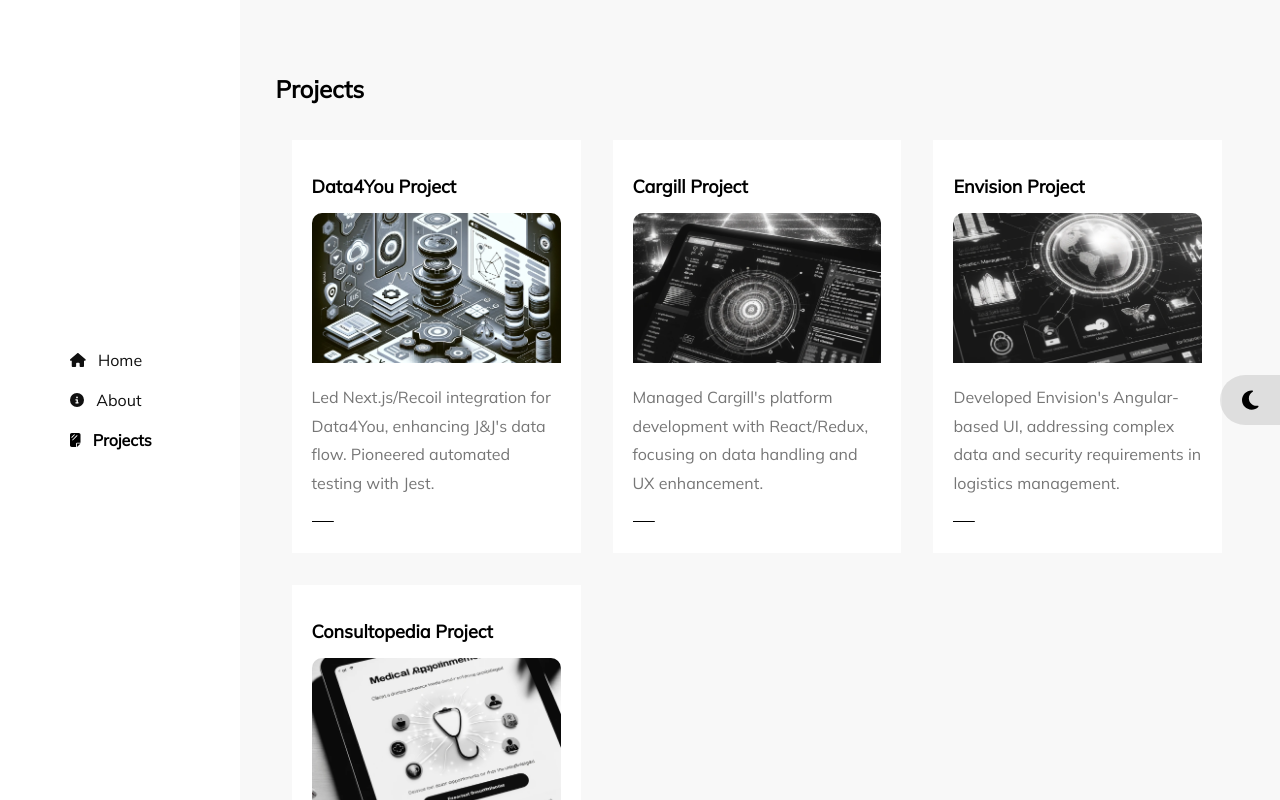
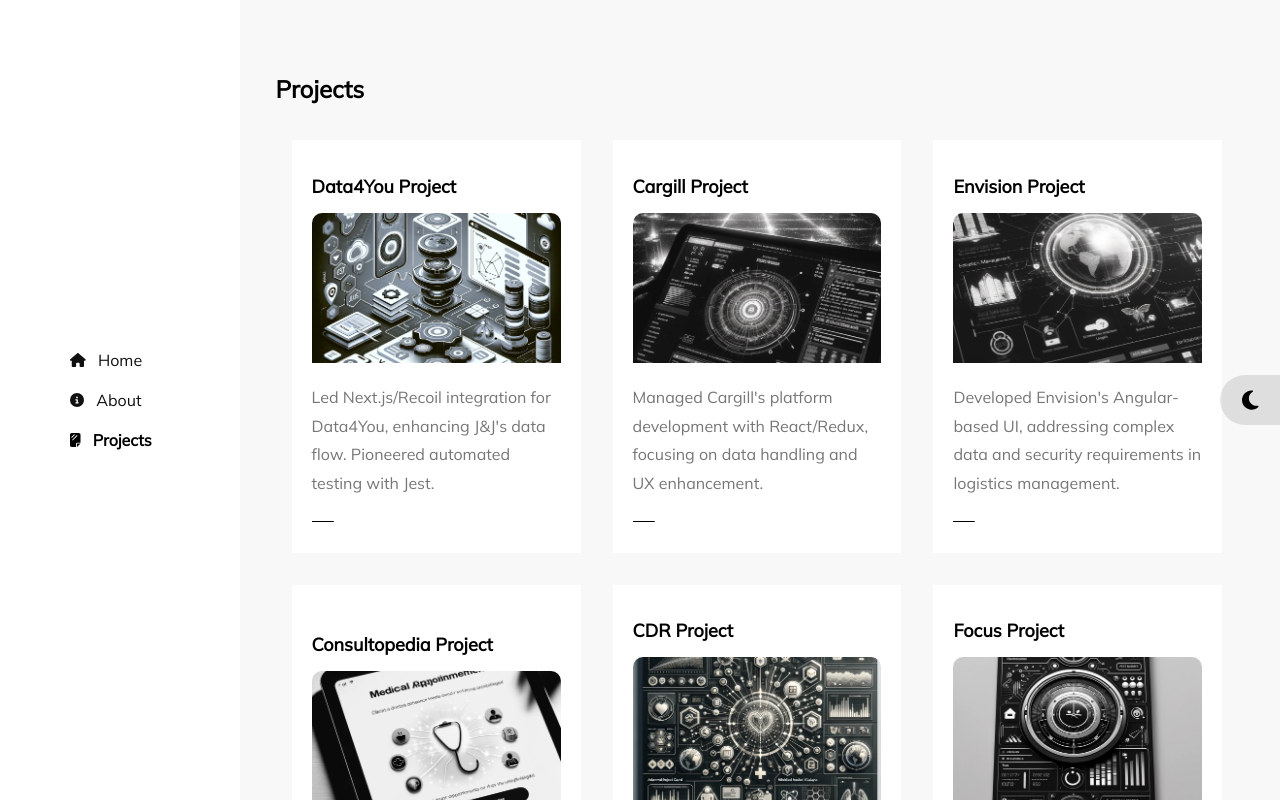
Before and after one commit to delwinmachan/portfolio1, a React (Create React App) app: page / in a window 1280 px wide. Both pictures are taken after a click on the item "Projects". Shown: the top 800 px of the page. Built offline with nearby package versions, Linux system fonts and the light colour scheme.

Commit message:
final commit in development

```diff
--- a/src/components/Card.module.scss
+++ b/src/components/Card.module.scss
@@ -144,91 +144,7 @@
     cursor: pointer;
   }
 
-  // .modalOverlay {
-  //   position: absolute;
-  //   top: 0;
-  //   left: 0;
-  //   right: 0;
-  //   bottom: 0;
-  //   display: flex;
-  //   width: 100%;
-  //   height: 100%;
-  //   justify-content: center;
-  //   align-items: center;
-  //   background-color: rgba(0, 0, 0, 0.8);
-  //   z-index: 1000; // Must be higher than the sidebar's z-index
-  //   // Allows scrolling if the content is larger than the viewport
-  //   @media (min-width: 392px) {
-  //     .modalContent {
-  //       width: 60%;
-  //     }
-  //     // margin: 8PX; // Two cards in a row
-  //   }
-  //   @media (min-width: 600px) {
-  //     .modalContent {
-  //       width: 60%;
-  //     } // Two cards in a row
-  //   }
 
-  //   @media (min-width: 768px) {
-  //     .modalContent {
-  //       width: 60%;
-  //     } // Three cards in a row
-  //   }
-  // }
-  // .modalContent {
-  //   background: var(--modalBackgroud); // Dark modal background
-  //   color: #f5f5f5; // Light text color
-  //   padding: 32px; // Padding around the modal content
-  //   border-radius: 8px;
-  //   max-width: 600px; // Maximum width of the modal
-  //   width: 100%;
-  //   box-shadow: 0 4px 10px rgba(0, 0, 0, 0.5); // Subtle shadow for depth
-  //   position: relative;
-  //   z-index: 1001;
-  //   margin-top: auto;
-  //   margin-bottom: auto; // These auto margins along with flex will center the modal vertically
-  //   background: var(--modalBackgroud);
-
-  //   .modalHeader {
-  //     display: flex;
-  //     justify-content: space-between;
-  //     align-items: center;
-  //     margin-bottom: 16px;
-
-  //     h2 {
-  //       margin: 0;
-  //     }
-
-  //     .closeButton {
-  //       cursor: pointer;
-  //       font-size: 24px;
-  //       color: #ccc; // Close button color
-  //       border: none;
-  //       background: none;
-  //     }
-  //   }
-
-  //   .modalBody {
-  //     p {
-  //       margin-top: 16px;
-  //       line-height: 1.6;
-  //     }
-  //     color: var(--colorHeader);
-  //   }
-
-  //   .modalFooter {
-  //     margin-top: 24px;
-  //     display: flex;
-  //     justify-content: center;
-  //     color: var(--colorHeader);
-  //     .socialIcons {
-  //       display: flex;
-  //       justify-content: center;
-  //       align-items: center;
-  //     }
-  //   }
-  // }
   .modalOverlay {
     position: fixed; // Use `fixed` instead of `absolute` to cover the entire viewport
     top: 0;
@@ -281,6 +197,7 @@
       padding: 32px; // Increase padding for larger screens
     }
   }
+  @media (max-width: 768px) {
 
   .modalHeader {
     display: flex;
@@ -288,6 +205,10 @@
     align-items: center;
     margin-bottom: 16px;
   }
+.readMoreIndicator span {
+  background-color: var(--cardBackgroundColor);
+    transform: translateX(0);
+}
 
   .closeButton {
     cursor: pointer;
@@ -350,3 +271,4 @@
     transform: scaleX(0.2);
   }
 }
+}
--- a/src/components/Projects.js
+++ b/src/components/Projects.js
@@ -13,7 +13,7 @@
       description:
         "Led Next.js/Recoil integration for Data4You, enhancing J&J's data flow. Pioneered automated testing with Jest.",
       title: "Data4You for Johnson & Johnson",
-      date: "2021-2022",
+      date: "2022-2024",
       content:
         "Led the front-end development of the Data4You web application for Johnson & Johnson, leveraging Next.js and Recoil for state-of-the-art state management. Spearheaded the integration of RESTful APIs using Fetch, enhancing seamless data flow and backend communication. Pioneered the implementation of automated testing frameworks, including Jest, to maintain high code quality and reliability. Played a key role in architecting scalable and responsive solutions, optimizing the application for cross-platform functionality.",
       imageUrl: "data4You.jpeg",
@@ -50,6 +50,28 @@
       imageUrl: "consultopedia.jpeg",
       content:
         "Led the development of the Consultopedia platform, a revolutionary service aiming to provide free medical consultation slots for the underprivileged. Engineered a user-friendly booking system, integrating seamless appointment scheduling functionalities with real-time availability updates. Focused on creating an accessible interface to ensure easy navigation and booking process for users. Worked closely with healthcare professionals to understand their scheduling needs, incorporating features that allow for efficient time management and patient care. The project played a pivotal role in bridging the healthcare accessibility gap, ensuring that essential medical services are available to those in need.",
+    },
+    {
+      itemCount: 5,
+      heading: "CDR Project",
+      description:
+        "An extension of the Data4You project, enhancing clinical data examination versatility with advanced React Flow visualizations.",
+      title: "CDR Clinical Data Review",
+      date: "2024-Present",
+      imageUrl: "cdrProject.jpeg",
+      content:
+        "Building upon the foundation laid by the Data4You project for Johnson & Johnson, the CDR project aims to further enhance the versatility of clinical data examination. This initiative focuses on developing more advanced features and integrations to handle complex datasets, with a keen eye on improving data analysis and visualization capabilities within the healthcare sector. React Flow is utilized for its dynamic node-based UI, enabling clinicians to visualize and manipulate complex data streams effectively. Additionally, Recoil is integrated for state management, ensuring seamless state synchronization across the application's various components.",
+    },
+    {
+      itemCount: 6,
+      heading: "Focus Project",
+      description:
+        "A personal React Native project aimed at enhancing productivity through customized task management and the Pomodoro technique",
+      title: "Focus Productivity App",
+      date: "2024-Present",
+      imageUrl: "focusApp.jpeg",
+      content:
+        "The Focus project represents a personal endeavor to create a React Native application that empowers users to enhance their productivity. It features customizable Pomodoro timers, personalized alarm tones, and task management functionalities. Focus is designed to help users streamline their work process and boost efficiency. Leveraging Recoil for state management, the app ensures consistent and predictable state throughout the user's productivity journey, accommodating complex state logic with ease. Whether it's managing to-dos or ensuring focused work intervals, Focus provides the tools necessary for users to optimize their daily routine.",
     },
   ];
 
```
Also changed, not shown: public/cdrProject.jpeg (added), public/focusApp.jpeg (added).
